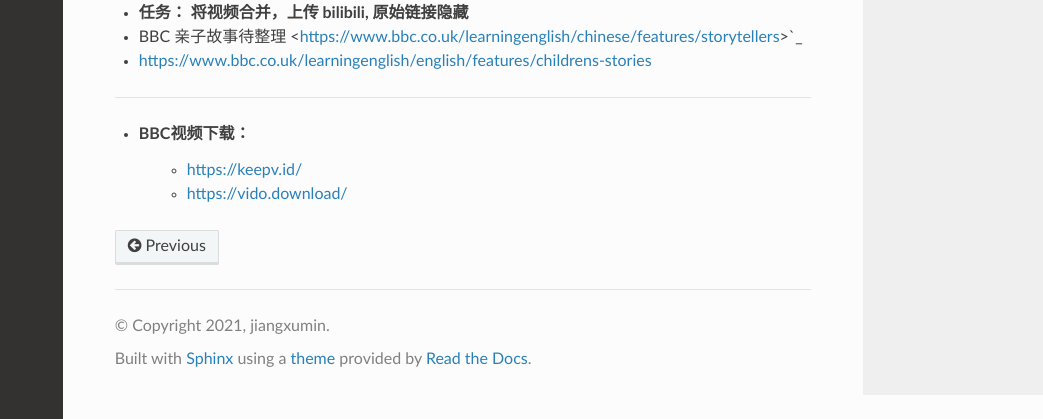
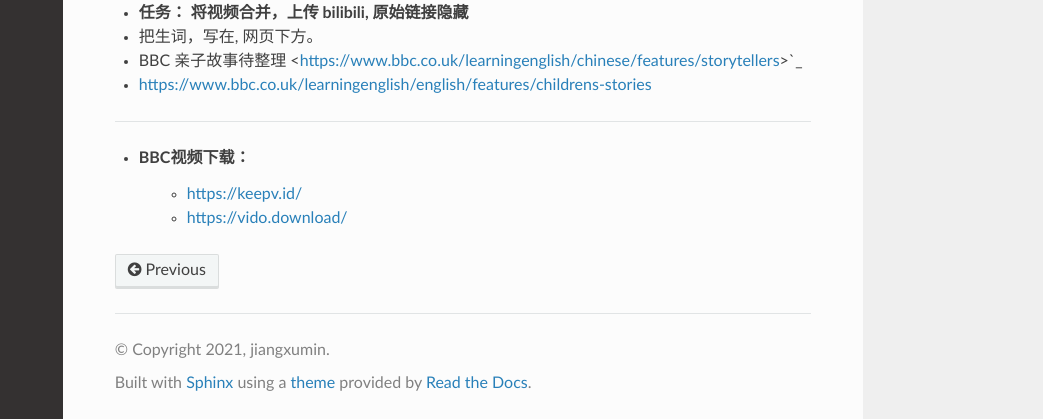
Before and after one commit to my-rds-store/my_study, a Sphinx documentation site: the page built from source/english/bbc.rst, in a window 1280 px wide and 900 px high, scrolled down 688 px, cut to the strip 481-900 px from the top of the window. Shown: the whole strip, without its empty margins (237-1280 px from the left). Built offline with Sphinx 7.4.7 and the Read the Docs theme 2.0.0, drawn with Linux system fonts in a browser that asks for light colours.

Commit message:
update ...

```diff
--- a/source/english/bbc.rst
+++ b/source/english/bbc.rst
@@ -11,6 +11,7 @@ BBC
 
 
 * **任务： 将视频合并，上传 bilibili, 原始链接隐藏**
+* 把生词，写在, 网页下方。
 
 * BBC 亲子故事待整理 <https://www.bbc.co.uk/learningenglish/chinese/features/storytellers>`_
 * https://www.bbc.co.uk/learningenglish/english/features/childrens-stories
```
